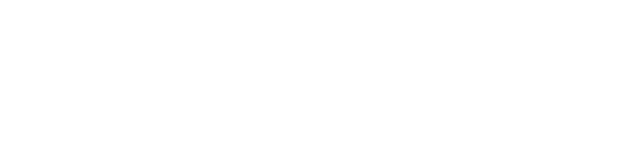
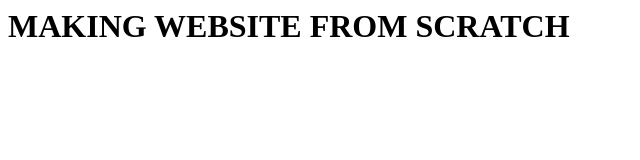
Before and after one commit to ARIJSAYEED/Porfolio-Project-, a plain HTML site: page index.html in a window 1280 px wide. Shown: the whole page, without its empty margins (0-640 px from the left). Drawn offline with Linux system fonts and the light colour scheme.

Commit message:
added css file

```diff
--- a/index.html
+++ b/index.html
@@ -3,8 +3,11 @@
     <meta charset="UTF-8">
     <meta name="viewport" content="width=device-width, initial-scale=1.0">
     <title>Porfolio Project </title>
+    <link rel="stylesheet" href="style.css">
 </head>
 <body>
-
+    <div>
+        <h1>MAKING WEBSITE FROM SCRATCH</h1>
+    </div>
 </body>
 </html>
```
Also changed, not shown: style.css (added).
